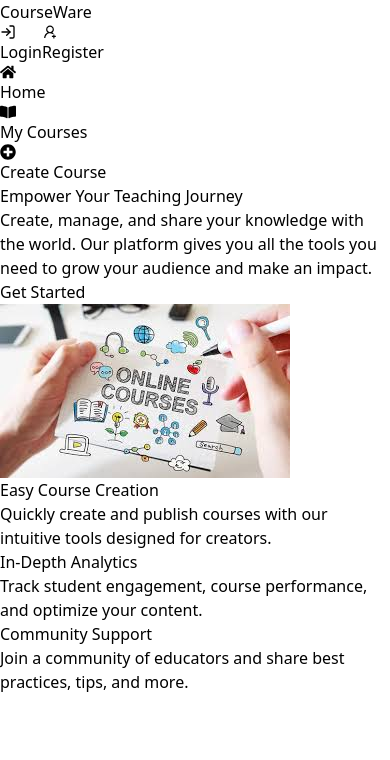
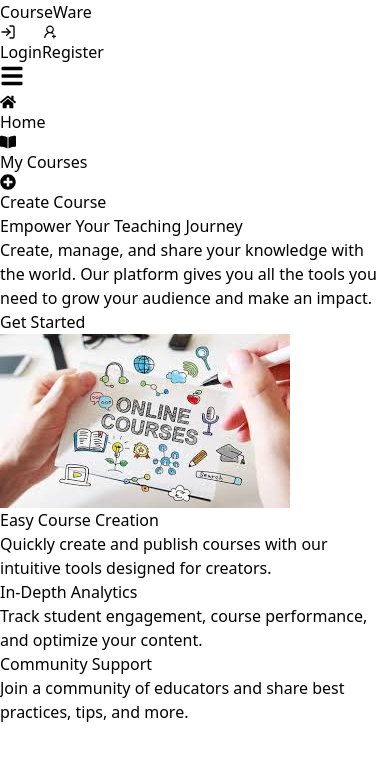
Before and after one commit to Mubashirshariq/CourseWare, a React (Vite) app in the folder frontend/: page / in a window 390 px wide. Shown: the top 760 px of the page. Built offline with nearby package versions, Linux system fonts and the light colour scheme.

Commit message:
added hamburger menu for smaller screens

```diff
--- a/frontend/src/components/Sidebar.tsx
+++ b/frontend/src/components/Sidebar.tsx
@@ -1,13 +1,24 @@
-import React from "react";
+import React, { useState } from "react";
 import { Link, useLocation } from "react-router-dom";
-import { FaHome, FaBookOpen, FaPlusCircle } from 'react-icons/fa';
+import { FaHome, FaBookOpen, FaPlusCircle, FaBars, FaTimes } from 'react-icons/fa';
 
 function Sidebar() {
     const location = useLocation();
-    console.log("location, ",location);
+    const [isOpen, setIsOpen] = useState(false); // State to manage the menu visibility
+
+    const toggleMenu = () => {
+        setIsOpen(!isOpen);
+    };
+
     return (
-        <div className="fixed  top-24 min-h-screen z-100 navbar bg-gradient-to-r from-gray-900 to-gray-800 text-gray-200 p-4   shadow-lg">
-            <ul className="flex flex-col space-y-4 p-6">
+        <div className="fixed top-24 min-h-screen z-100 navbar bg-gradient-to-r from-gray-900 to-gray-800 text-gray-200 p-4 shadow-lg">
+            <button
+                className="text-white block md:hidden"
+                onClick={toggleMenu}
+            >
+                {isOpen ? <FaTimes size={24} /> : <FaBars size={24} />}
+            </button>
+            <ul className={`flex flex-col space-y-4 p-6 md:p-0 ${isOpen ? 'block' : 'hidden md:flex'}`}>
                 <li>
                     <Link
                         to="/"
```
